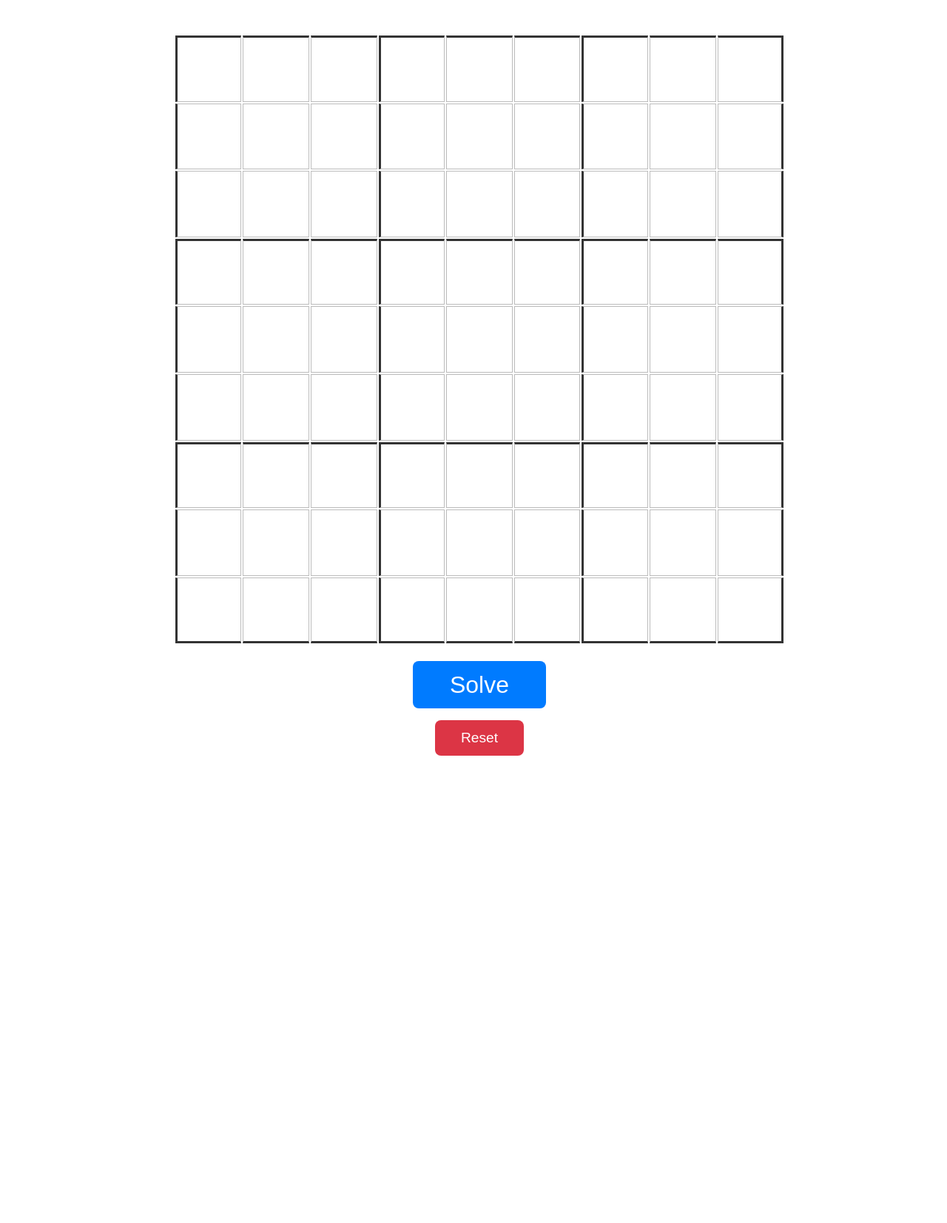
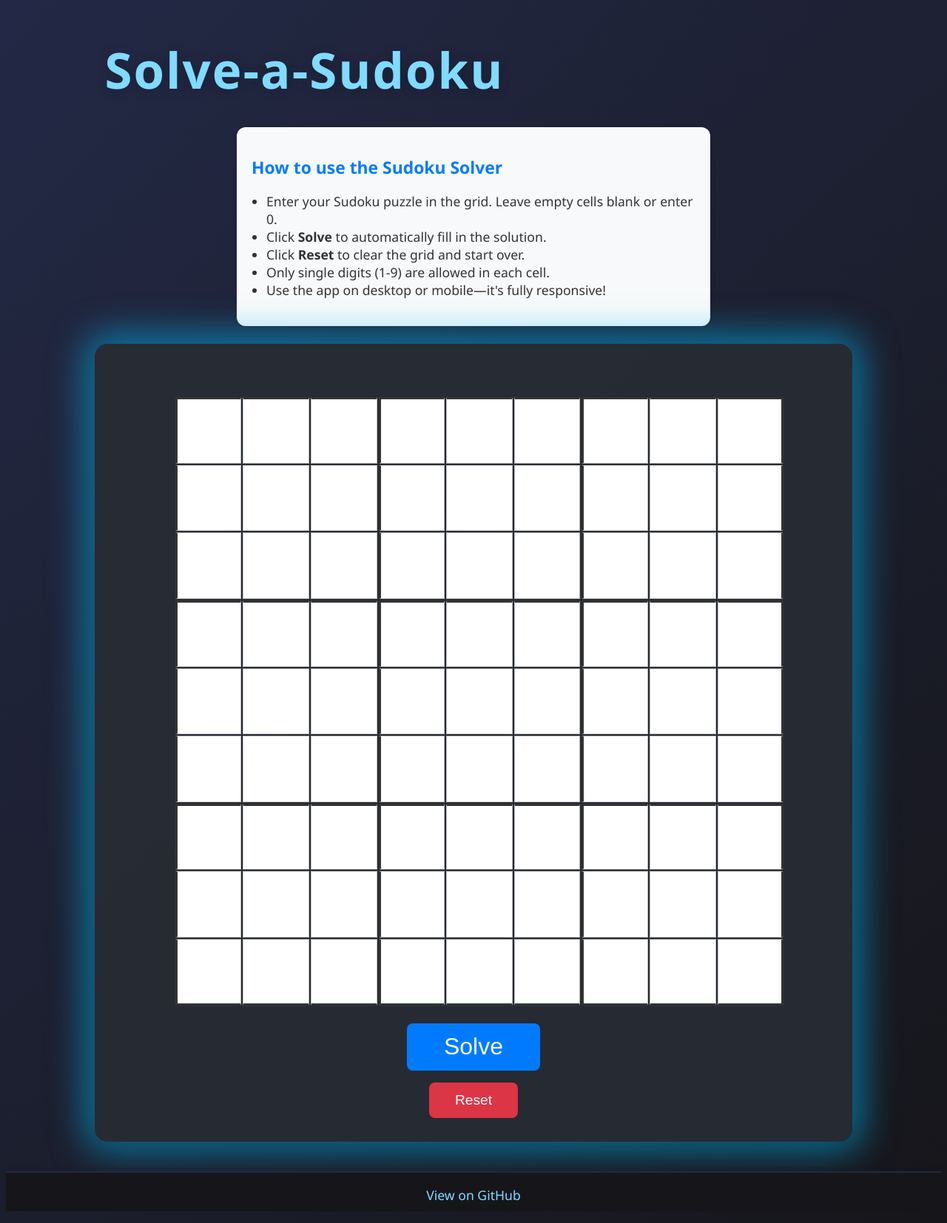
Before and after one commit to sayantanBarik/puzzle-solver, a plain HTML site: page index.html in a window 1280 px wide. Shown: the whole page at 74% size. Before the commit the page ends 1030 px from the top, so only its background shows below. Drawn offline with Linux system fonts and the light colour scheme.

Commit message:
Final commit

```diff
--- a/index.html
+++ b/index.html
@@ -6,12 +6,31 @@
     <title>Sudoku Solver</title>
     <link rel="stylesheet" href="style.css">
 </head>
-<body>
+<body class="dark-mode">
+  <div class="wrapper">
+    <header class="sudoku-header">
+      <h1 class="sudoku-title left-align">Solve-a-Sudoku</h1>
+    </header>
+    <section class="hints-section" style="max-width: 600px; margin: 0 auto 24px auto; background: #f8f9fa; border-radius: 12px; box-shadow: 0 2px 8px rgba(0,0,0,0.04); padding: 20px; text-align: left; font-size: 1.1em; color: #333;">
+      <h2 style="font-size: 1.3em; font-weight: 600; margin-bottom: 10px; color: #007bff;">How to use the Sudoku Solver</h2>
+      <ul style="padding-left: 20px;">
+        <li>Enter your Sudoku puzzle in the grid. Leave empty cells blank or enter 0.</li>
+        <li>Click <b>Solve</b> to automatically fill in the solution.</li>
+        <li>Click <b>Reset</b> to clear the grid and start over.</li>
+        <li>Only single digits (1-9) are allowed in each cell.</li>
+        <li>Use the app on desktop or mobile—it's fully responsive!</li>
+      </ul>
+    </section>
     <div class="sudoku-flex-container">
       <div class="sudoku-grid" id="sudoku-grid"></div>
       <button id="solve-btn" class="solve-btn">Solve</button>
         <button id="reset-btn" class="reset-btn">Reset</button>
     </div>
+
     <script src="logic.js"></script>
+  </div>
+  <footer class="sudoku-footer">
+    <a href="https://github.com/sayantanBarik/sudoku-solver" target="_blank">View on GitHub</a>
+  </footer>
 </body>
 </html>
--- a/logic.js
+++ b/logic.js
@@ -85,7 +85,7 @@ function solveSudokuRec(mat, row, col) {
 }
 
 function solveSudoku(mat) {
-    solveSudokuRec(mat, 0, 0);
+    return solveSudokuRec(mat, 0, 0);
 }
 
   // Add listener to the Solve button
@@ -105,13 +105,19 @@ function solveSudoku(mat) {
       }
       matrix.push(rowArr);
     }
-    solveSudoku(matrix);
+    let solvable = solveSudoku(matrix);
     // Update the grid with the solved values
-    for (let row = 0; row < 9; row++) {
+    if (!solvable)
+      alert('Sudoku cannot be solved');
+    else
+    {
+      for (let row = 0; row < 9; row++) {
       for (let col = 0; col < 9; col++) {
         const idx = row * 9 + col;
         cells[idx].value = matrix[row][col] || '';
       }
     }
+    }
+
   });
 });
--- a/style.css
+++ b/style.css
@@ -1,11 +1,102 @@
+@media (max-width: 600px) {
+  .sudoku-header {
+    justify-content: center;
+    padding-left: 0;
+  }
+  .sudoku-title {
+    text-align: center !important;
+    font-size: 2em !important;
+  }
+}
+/* App title styles */
+.sudoku-header {
+    width: 100%;
+    margin-top: 48px;
+    margin-bottom: 32px;
+    display: flex;
+    justify-content: flex-start;
+    align-items: flex-end;
+    /* Removed left padding for better alignment */
+}
+.sudoku-title {
+    font-size: 4.2em;
+    font-weight: 800;
+    color: #7fdbff;
+    letter-spacing: 2px;
+    margin: 0;
+    padding: 0 0.2em;
+    text-shadow: 0 2px 16px rgba(0,0,0,0.18);
+}
+/* Footer styles */
+.sudoku-footer {
+    width: 100%;
+    text-align: center;
+    margin-top: 40px;
+    margin-bottom: 16px;
+    font-size: 1.1em;
+    background: #e3f0ff;
+    border-top: 2px solid #b3d1f7;
+    padding: 18px 0 10px 0;
+    box-shadow: 0 -2px 8px rgba(0,64,128,0.04);
+}
+.sudoku-footer a {
+    color: #007bff;
+    text-decoration: none;
+    font-weight: 500;
+    transition: color 0.2s;
+}
+.sudoku-footer a:hover {
+    color: #0056b3;
+    text-decoration: underline;
+}
+.dark-mode {
+    background: linear-gradient(135deg, #232946 0%, #16161a 100%);
+    color: #eaeaea;
+    font-family: 'Segoe UI', 'Roboto', Arial, sans-serif;
+}
+.sudoku-flex-container {
+    background: rgba(40,44,52,0.95);
+    border-radius: 18px;
+    box-shadow: 0 4px 24px rgba(0,0,0,0.18), 0 0 48px 12px #00bfff99;
+    padding: 32px 0 32px 0;
+    margin-top: 16px;
+}
+.hints-section {
+    background: #232946;
+    border-radius: 12px;
+    box-shadow: 0 2px 8px rgba(0,0,0,0.12);
+    padding: 20px;
+    color: #eaeaea;
+}
+/* Dark mode footer styles */
+.sudoku-footer {
+    width: 100%;
+    text-align: center;
+    margin-top: 40px;
+    margin-bottom: 16px;
+    font-size: 1.1em;
+    background: #16161a;
+    border-top: 2px solid #232946;
+    padding: 18px 0 10px 0;
+    box-shadow: 0 -2px 8px rgba(0,0,0,0.10);
+}
+.sudoku-footer a {
+    color: #7fdbff;
+    text-decoration: none;
+    font-weight: 500;
+    transition: color 0.2s;
+}
+.sudoku-footer a:hover {
+    color: #00bfff;
+    text-decoration: underline;
+}
 /* Styles for Sudoku Solver */
 .sudoku-flex-container {
     display: flex;
     flex-direction: column;
     align-items: center;
     justify-content: flex-start;
-    width: 100vw;
-    min-height: 100vh;
+    width: 100%;
     box-sizing: border-box;
 }
 .sudoku-grid {
@@ -13,7 +104,7 @@
     grid-template-columns: repeat(9, 7vw);
     grid-template-rows: repeat(9, 7vw);
     gap: 2px;
-    justify-content: center;
+    justify-content: start;
     margin-top: 40px;
     margin-left: 0;
     max-width: 63vw;
@@ -134,3 +225,15 @@
     padding: 0 32px;
   }
 }
+.wrapper
+{
+  min-width: 60vw;
+  max-width: 80vw;
+  margin: 0 auto;
+}
+@media (max-width: 600px) {
+  .wrapper
+  {
+    max-width:100vw;
+  }
+}
```
Also changed, not shown: 1 other file.
